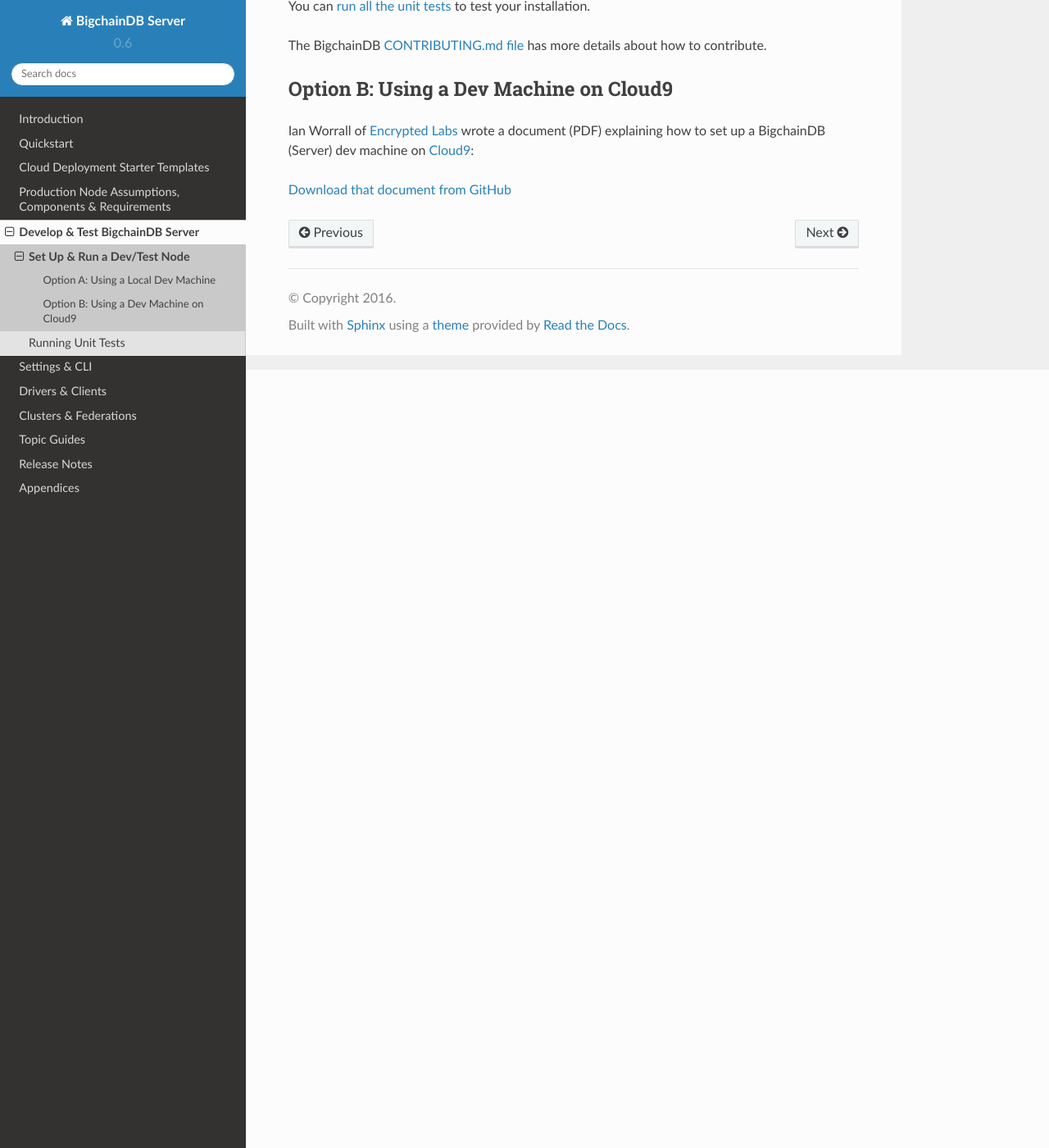
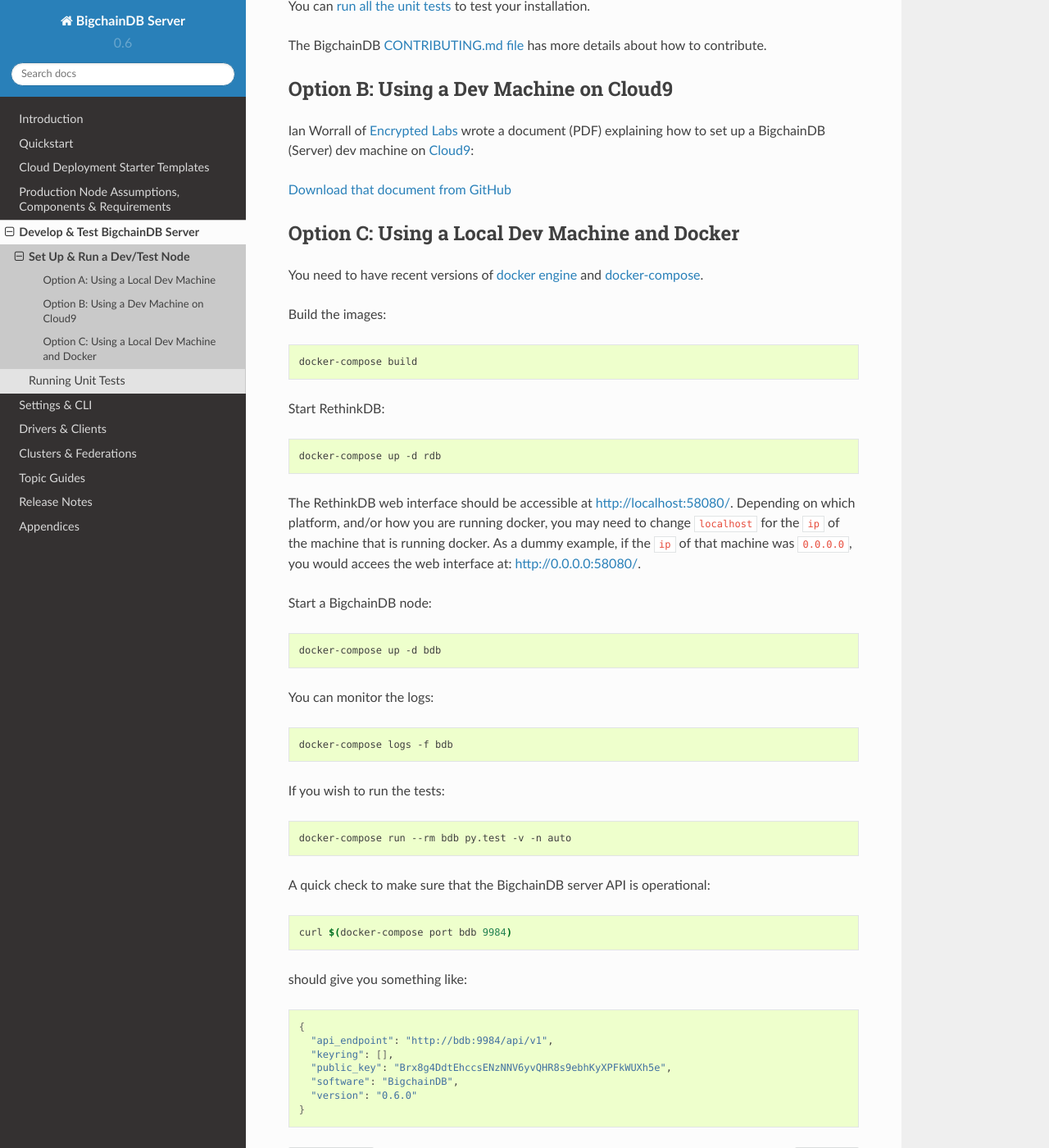
Before and after one commit to bigchaindb/bigchaindb, a Sphinx documentation site: the page built from docs/source/dev-and-test/setup-run-node.md, in a window 1280 px wide and 1400 px high, scrolled down 949 px. Shown: the whole window at 82% size. Built offline with Sphinx 7.4.7 and the Read the Docs theme 2.0.0, drawn with Linux system fonts in a browser that asks for light colours.

Commit message:
Document dev setup with docker-compose

````diff
--- a/docs/source/dev-and-test/setup-run-node.md
+++ b/docs/source/dev-and-test/setup-run-node.md
@@ -38,3 +38,63 @@
 Ian Worrall of [Encrypted Labs](http://www.encryptedlabs.com/) wrote a document (PDF) explaining how to set up a BigchainDB (Server) dev machine on [Cloud9](https://c9.io/):
 
 [Download that document from GitHub](https://github.com/bigchaindb/bigchaindb/raw/master/docs/source/_static/cloud9.pdf)
+
+
+## Option C: Using a Local Dev Machine and Docker
+
+You need to have recent versions of [docker engine](https://docs.docker.com/engine/installation/#installation)
+and [docker-compose](https://docs.docker.com/compose/install/).
+
+Build the images:
+
+```bash
+docker-compose build
+```
+
+Start RethinkDB:
+
+```bash
+docker-compose up -d rdb
+```
+
+The RethinkDB web interface should be accessible at <http://localhost:58080/>.
+Depending on which platform, and/or how you are running docker, you may need
+to change `localhost` for the `ip` of the machine that is running docker. As a
+dummy example, if the `ip` of that machine was `0.0.0.0`, you would accees the
+web interface at: <http://0.0.0.0:58080/>.
+
+Start a BigchainDB node:
+
+```bash
+docker-compose up -d bdb
+```
+
+You can monitor the logs:
+
+```bash
+docker-compose logs -f bdb
+```
+
+If you wish to run the tests:
+
+```bash
+docker-compose run --rm bdb py.test -v -n auto
+```
+
+A quick check to make sure that the BigchainDB server API is operational:
+
+```bash
+curl $(docker-compose port bdb 9984)
+```
+
+should give you something like:
+
+```bash
+{
+  "api_endpoint": "http://bdb:9984/api/v1",
+  "keyring": [],
+  "public_key": "Brx8g4DdtEhccsENzNNV6yvQHR8s9ebhKyXPFkWUXh5e",
+  "software": "BigchainDB",
+  "version": "0.6.0"
+}
+```
````
